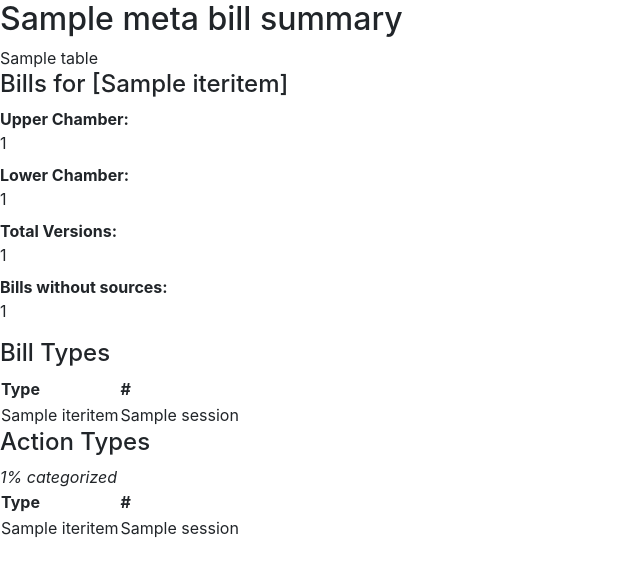
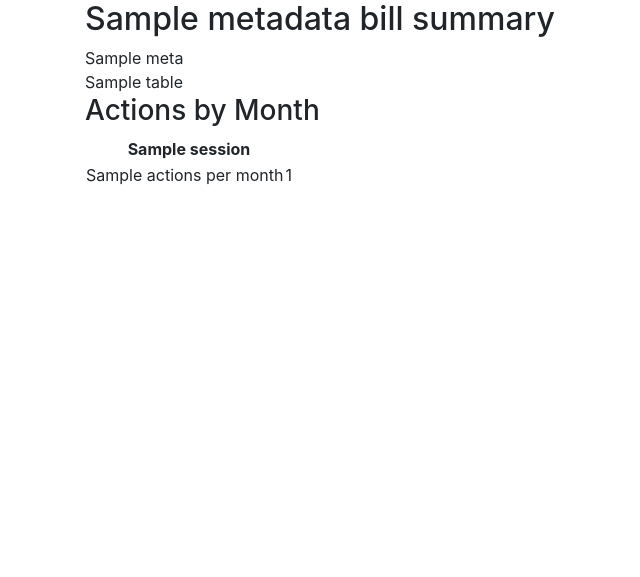
Before and after one commit to openstates/billy, a Django app: template billy/site/browse/templates/billy/bills.html in a window 1280 px wide. Shown: the part 98-675 px from the top of the page, without its empty margins (0-640 px from the left). Run offline with Django 3.2, Linux system fonts and the light colour scheme; the template is opened without the code that fills it: most values are stand-ins (such as "Sample title", 1, 10 or a date in 2020); some libraries are stand-ins or nearby versions.

```diff
--- a/billy/site/browse/templates/billy/bills.html
+++ b/billy/site/browse/templates/billy/bills.html
@@ -1,43 +1,33 @@
 {% extends "billy/base.html" %}
 {% load humanize %}
+{% load billy_utiltags %}
 
 {% block content %}
-<h2>{{ meta.name }} bill summary</h2>
 
+<div class="container">
+<h2>{{ metadata.name }} bill summary</h2>
+{{meta}}
 <div id="tables">
 {% for table in tables %}
   {{ table|safe }}
 {% endfor %}
 </div>
 
-{% for name, session in sessions.iteritems %}
 
-<div style="float: left; padding-right: 3em;" class="bills">
-    <h4 width="100%">Bills for [{{name}}] </h4>
-  <dl>
-      <dt>Upper Chamber:</dt><dd>{{session.upper_count}}</dd>
-      <dt>Lower Chamber:</dt><dd>{{session.lower_count}}</dd>
-      <dt>Total Versions:</dt><dd>{{session.version_count}}</dd>
-      <dt>Bills without sources:</dt><dd>{{session.versionless_count}}</dd>
-  </dl>
-  <h4 width="100%">Bill Types</h4>
-  <table>
-      <tr><th>Type</th><th>#</th></tr>
-      {% for name, num in session.bill_types.iteritems %}
-      <tr><td>{{name}}</td><td>{{num}}</td></tr>
-      {% endfor %}
-  </table>
-
-  <h4 width="100%">Action Types</h4>
-  <em>{{session.action_cat_percent}}% categorized</em>
-  <table>
-      <tr><th>Type</th><th>#</th></tr>
-      {% for name, num in session.action_types.iteritems %}
-      <tr><td>{{name}}</td><td>{{num}}</td></tr>
-      {% endfor %}
-  </table>
+<h3>Actions by Month</h3>
+<div>
+{% for session, data in sessions.items %}
+<div class="pull-left">
+<table class="zebra-striped bordered-table condensed-table">
+  <tr><th style="text-align: center;" colspan="2">{{session}}</th></tr>
+  {% for name, num in data.actions_per_month|sorted_items %}
+    <tr><td>{{name}}</td><td>{{num}}</td></tr>
+  {% endfor %}
+</table>
+</div>
+{% endfor %}
 </div>
 
-{% endfor %}
+</div>
 
 {% endblock %}
```
Also changed, not shown: billy/site/browse/views.py (+8 -39 lines).
